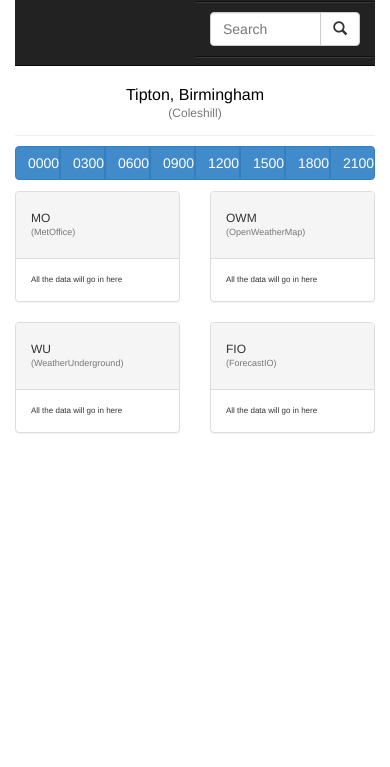
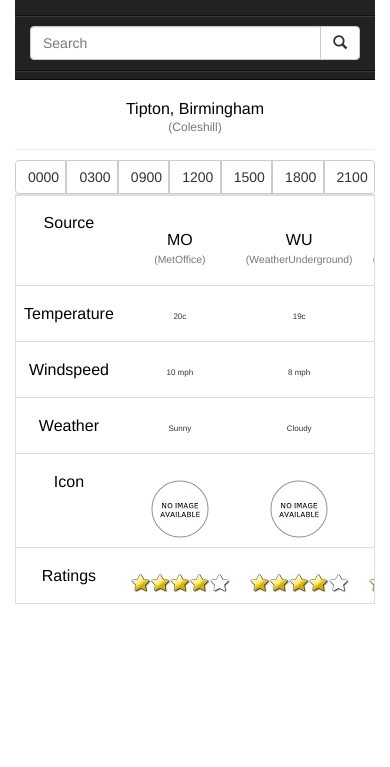
Before and after one commit to Gavin89/WeatherComparisonWeb, a website: page public/index.html in a window 390 px wide. Shown: the part 77-844 px from the top of the page. Drawn offline with nearby package versions, Linux system fonts and the light colour scheme.

Commit message:
Added mobile folder

```diff
--- a/public/index.html
+++ b/public/index.html
@@ -12,10 +12,12 @@
 
 			<div class = "container" id="main">
 				<div class = "navbar navbar-inverse navbar-static-top" >
+
+				<div class = "page-header">
 				 <h1>CompareWeather</h1>
+				</div>
 
-
-        <div class="col-sm-4 col-md-3 col-xs-6 pull-right">
+        <div class="col-sm-3 col-md-3 pull-right">
         <form class="navbar-form" role="search">
         <div class="input-group">
             <input type="text" class="form-control" placeholder="Search" name="srch-term" id="srch-term">
@@ -32,81 +34,78 @@
 			<h5>Tipton, Birmingham<br/><small>(Coleshill)</small> </h5>
 
 		</div>
-
 		<div class="btn-group btn-group-justified">
 			<div class="btn-group">
-				<button type="button" class="btn btn-primary">0000</button>
+				<button type="button" class="btn btn-default">0000</button>
 			</div>
 			<div class="btn-group">
-				<button type="button" class="btn btn-primary">0300</button>
+				<button type="button" class="btn btn-default">0300</button>
 			</div>
 			<div class="btn-group">
-				<button type="button" class="btn btn-primary">0600</button>
+				<button type="button" class="btn btn-default">0900</button>
 			</div>
 						<div class="btn-group">
-				<button type="button" class="btn btn-primary">0900</button>
+				<button type="button" class="btn btn-default">1200</button>
 			</div>
 			<div class="btn-group">
-				<button type="button" class="btn btn-primary">1200</button>
+				<button type="button" class="btn btn-default">1500</button>
 			</div>
 			<div class="btn-group">
-				<button type="button" class="btn btn-primary">1500</button>
+				<button type="button" class="btn btn-default">1800</button>
 			</div>
 			<div class="btn-group">
-				<button type="button" class="btn btn-primary">1800</button>
-			</div>
-			<div class="btn-group">
-				<button type="button" class="btn btn-primary">2100</button>
-			</div>
+				<button type="button" class="btn btn-default">2100</button>
 			</div>
 
-		<br/>
-	<div class="row">
-    <div class="col-md-6 col-sm-6 col-xs-6">
-        <div class="panel panel-default">
-            <div class="panel-heading">
+			</div>
 
-                   <h4>MO<br/><small>(MetOffice)</small></h4>
+			<div class="table-responsive">
 
-            </div>
-            <div class="panel-body in" id="panel-looking-info">
-                All the data will go in here
-            </div>
-        </div>
-    </div>
-    <div class="col-md-6 col-sm-6 col-xs-6">
-        <div class="panel panel-default">
-            <div class="panel-heading">
-                <h4>OWM<br/><small>(OpenWeatherMap)</small></h4>
-            </div>
-            <div class="panel-body in" id="panel-looking-info">
-                All the data will go in here
-            </div>
-        </div>
-    </div>
-    <div class="col-md-6 col-sm-6 col-xs-6">
-        <div class="panel panel-default">
-            <div class="panel-heading">
+            <table class="table">
 
-                    <h4>WU<br/><small>(WeatherUnderground)</small></h4>
-
-            </div>
-            <div class="panel-body in" id="panel-looking-info">
-                All the data will go in here
-            </div>
-        </div>
-    </div>
-        <div class="col-md-6 col-sm-6 col-xs-6">
-        <div class="panel panel-default">
-            <div class="panel-heading">
-
-                    <h4>FIO<br/><small>(ForecastIO)</small></h4>
-
-            </div>
-            <div class="panel-body in" id="panel-looking-info">
-                All the data will go in here
-            </div>
-        </div>
+				<tr>
+					<th><h3>Source</h3></th>
+						<td><h3>MO<br/><small>(MetOffice)</small></h3></td>
+						<td><h3>WU<br/><small>(WeatherUnderground)</small></h3></td>
+						<td><h3>OWM<br/><small>(OpenWeatherMap)</small></h3></td>
+						<td><h3>FIO<br/><small>(ForecastIO)</small></h3></td>
+				</tr>
+				<tr>
+					<th><h3>Temperature</h3></th>
+						<td>20c</td>
+						<td>19c</td>
+						<td>18c</td>
+						<td>20c</td>
+				</tr>
+				<tr>
+					<th><h3>Windspeed</h3></th>
+						<td>10 mph</td>
+						<td>8 mph</td>
+						<td>11 mph</td>
+						<td>9 mph</td>
+				</tr>
+				<tr>
+					<th><h3>Weather</h3></th>
+						<td>Sunny</td>
+						<td>Cloudy</td>
+						<td>Sunny</td>
+						<td>Sunny</td>
+				</tr>
+				<tr>
+					<th><h3>Icon</h3></th>
+						<td><img src="images/no-image.jpg" alt="..." class="img-circle"></td>
+						<td><img src="images/no-image.jpg" alt="..." class="img-circle"></td>
+						<td><img src="images/no-image.jpg" alt="..." class="img-circle"></td>
+						<td><img src="images/no-image.jpg" alt="..." class="img-circle"></td>
+				</tr>
+				<tr class = "spaceAbove">
+					<th><h3>Ratings</h3></th>
+						<td align = "center"><img src="images/5-rating.jpg"></td>
+						<td><img src="images/5-rating.jpg"></td>
+						<td><img src="images/5-rating.jpg"></td>
+						<td><img src="images/5-rating.jpg"></td>
+				</tr>
+			</table>
 		</div>
 		</div>
 
```
Also changed, not shown: public/mobile/index.html (added, +120 -0 lines). Lines whose indentation alone changed are shown as unchanged.
